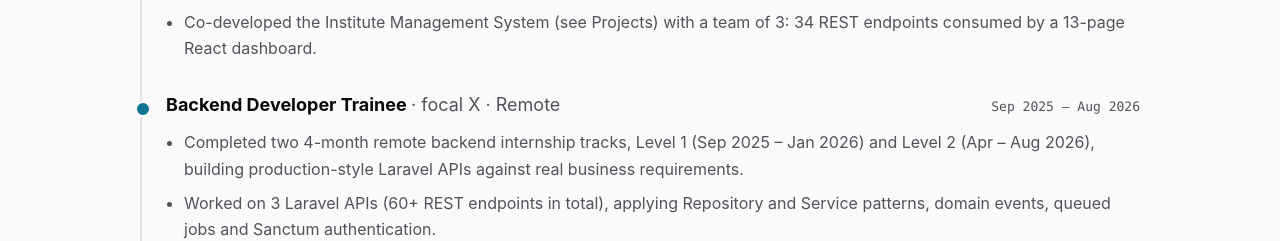
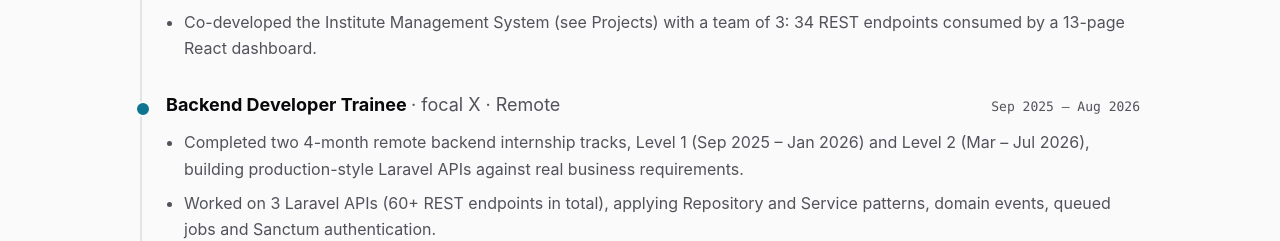
Before and after one commit to hasan123dayoub-del/portfolio, a React (Vite) app: page / in a window 1280 px wide. Shown: the part 1948-2189 px from the top of the page. Built offline with nearby package versions, Linux system fonts and the light colour scheme.

Commit message:
CV: Level 2 track period Mar – Jul 2026

```diff
--- a/cv/cv.html
+++ b/cv/cv.html
@@ -56,7 +56,7 @@
     </div>
     <div class="item">
       <div class="row"><h3><b>Backend Developer Trainee</b> | focal X | Remote</h3><span class="date">Sep 2025 – Aug 2026</span></div>
-      <ul><li>Completed two 4-month remote backend internship tracks, Level 1 (Sep 2025 – Jan 2026) and Level 2 (Apr – Aug 2026), building production-style Laravel APIs against real business requirements.</li><li>Worked on 3 Laravel APIs (60+ REST endpoints in total), applying Repository and Service patterns, domain events, queued jobs and Sanctum authentication.</li><li>Collaborated in teams of 2–3 developers via Git and GitHub, documenting all 3 APIs with Postman collections.</li></ul>
+      <ul><li>Completed two 4-month remote backend internship tracks, Level 1 (Sep 2025 – Jan 2026) and Level 2 (Mar – Jul 2026), building production-style Laravel APIs against real business requirements.</li><li>Worked on 3 Laravel APIs (60+ REST endpoints in total), applying Repository and Service patterns, domain events, queued jobs and Sanctum authentication.</li><li>Collaborated in teams of 2–3 developers via Git and GitHub, documenting all 3 APIs with Postman collections.</li></ul>
     </div>
 
     <h2>Selected Projects</h2>
--- a/src/data.ts
+++ b/src/data.ts
@@ -63,7 +63,7 @@ export const experience = [
     mode: 'Remote',
     period: 'Sep 2025 – Aug 2026',
     points: [
-      'Completed two 4-month remote backend internship tracks, Level 1 (Sep 2025 – Jan 2026) and Level 2 (Apr – Aug 2026), building production-style Laravel APIs against real business requirements.',
+      'Completed two 4-month remote backend internship tracks, Level 1 (Sep 2025 – Jan 2026) and Level 2 (Mar – Jul 2026), building production-style Laravel APIs against real business requirements.',
       'Worked on 3 Laravel APIs (60+ REST endpoints in total), applying Repository and Service patterns, domain events, queued jobs and Sanctum authentication.',
       'Collaborated in teams of 2–3 developers via Git and GitHub, documenting all 3 APIs with Postman collections.',
     ],
```
Also changed, not shown: 1 other file (tests, documents, lock files or other folders).
